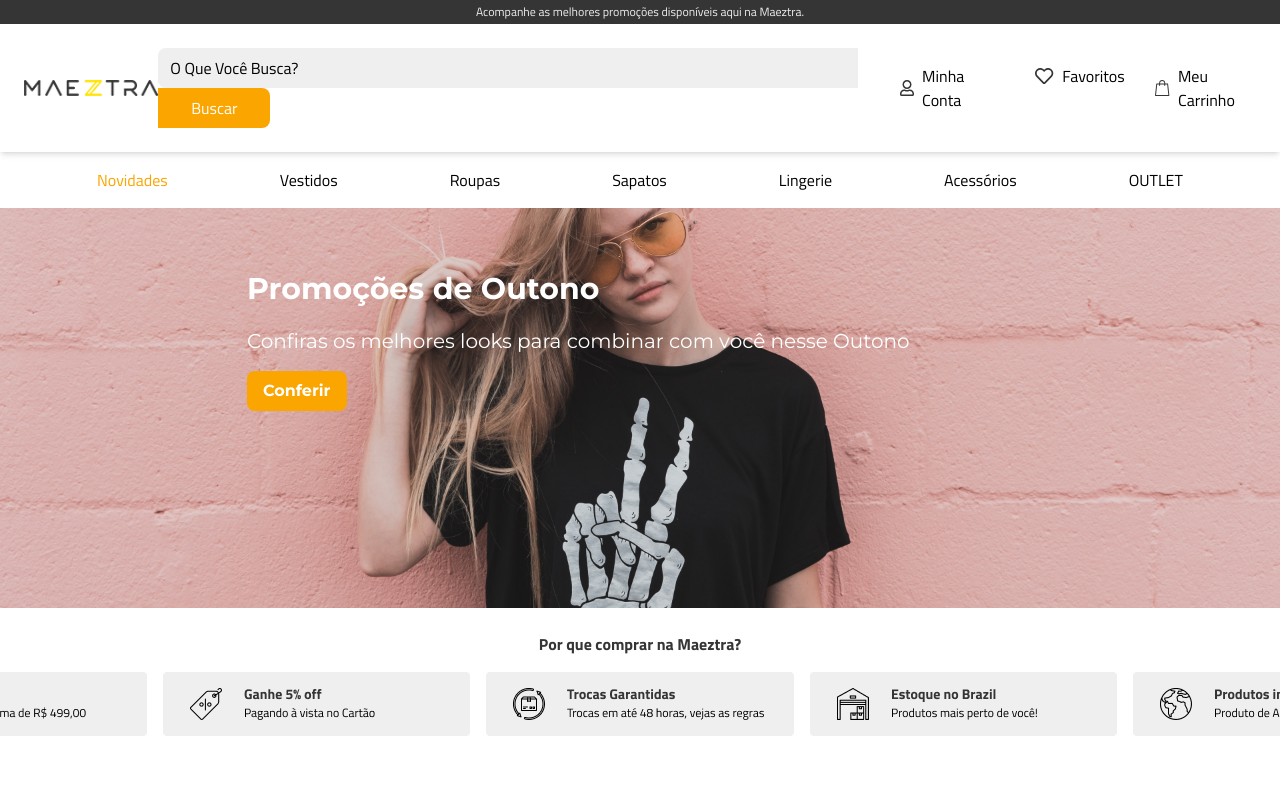
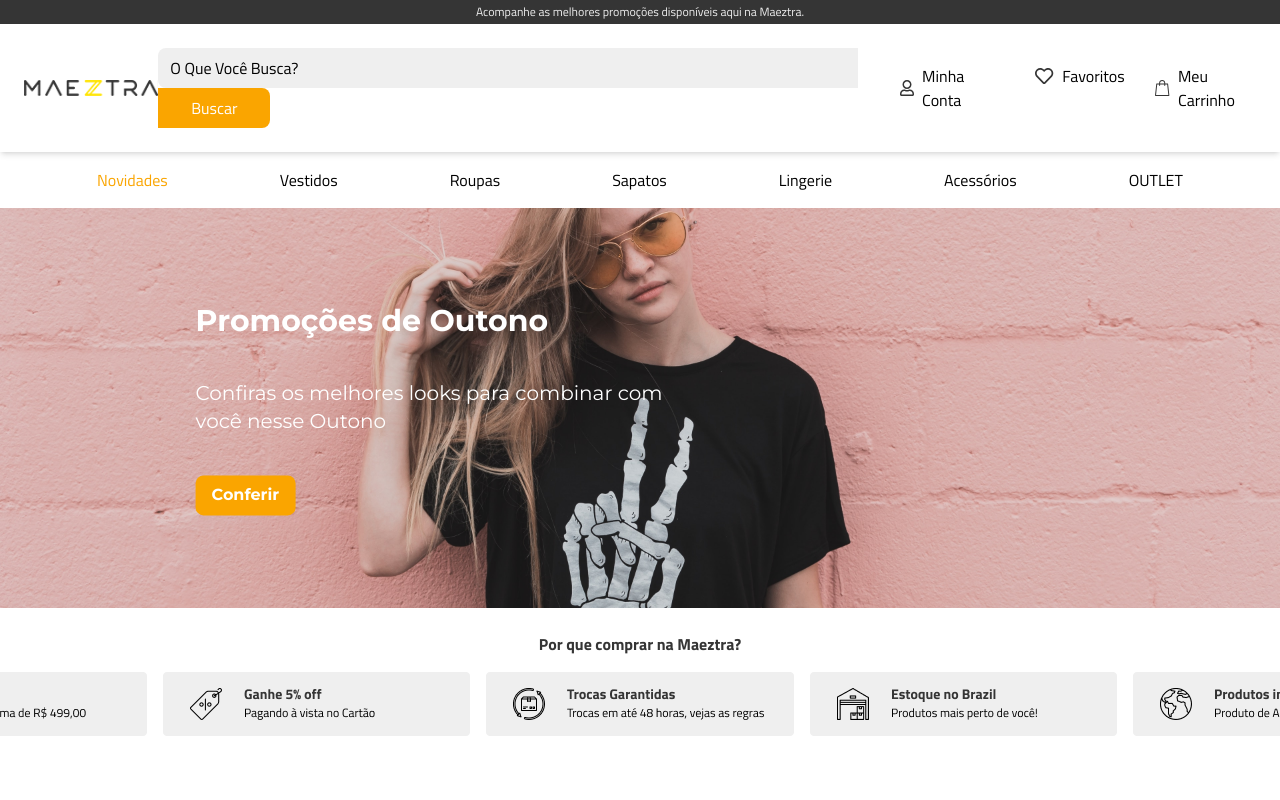
Before and after one commit to robs-am/desafio-maeztra, a React (Vite) app: page / in a window 1280 px wide. Shown: the top 800 px of the page. Built offline with nearby package versions, Linux system fonts and the light colour scheme.

Commit message:
style: ajusta positions bannerText

```diff
--- a/src/components/Banner/EmblaCaroussel.jsx
+++ b/src/components/Banner/EmblaCaroussel.jsx
@@ -12,19 +12,21 @@ export function EmblaCarousel() {
 
   return (
     <section>
-      <div className="banner-container absolute z-10 left-[40%] transform translate-x-[-40%] translate-y-[45%]">
-        <div className="banner-text flex flex-col gap-5">
+      <div className="banner-container absolute z-10 left-[40%] lg:left-[30%] transform translate-x-[-40%] translate-y-[45%] lg:max-w-[471px]">
+        <div className="banner-text flex flex-col gap-5 lg:gap-10">
           <h1 className="text-3xl font-montserrat font-bold text-white-default lg:text-4 xl">
             {bannerText.title}
           </h1>
-          <p className="text-sm font-normal mb-4 font-montserrat text-white-default lg:text-xl">
+          <p className="text-sm font-normal mb-4 lg:mb-10 font-montserrat text-white-default lg:text-xl">
             {bannerText.subtitle}
           </p>
         </div>
-        <Button
-          text={'Conferir'}
-          className="px-4 py-2 font-montserrat text-white-default font-bold"
-        />
+        <a href="#" class="inline-block">
+          <Button
+            text={'Conferir'}
+            className="px-4 py-2 font-montserrat text-white-default font-bold"
+          />
+        </a>
       </div>
       <div className="embla relative" ref={emblaRef}>
         <div className="embla__container">
```
